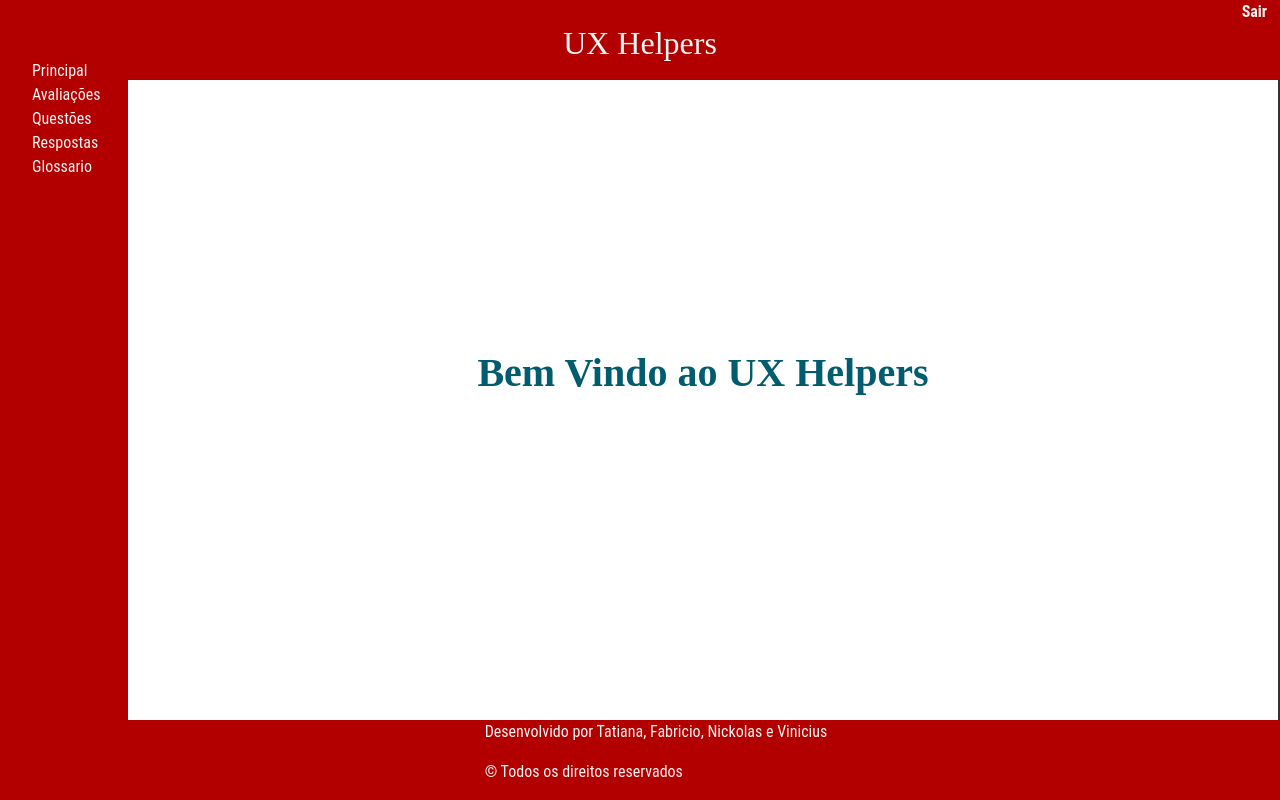
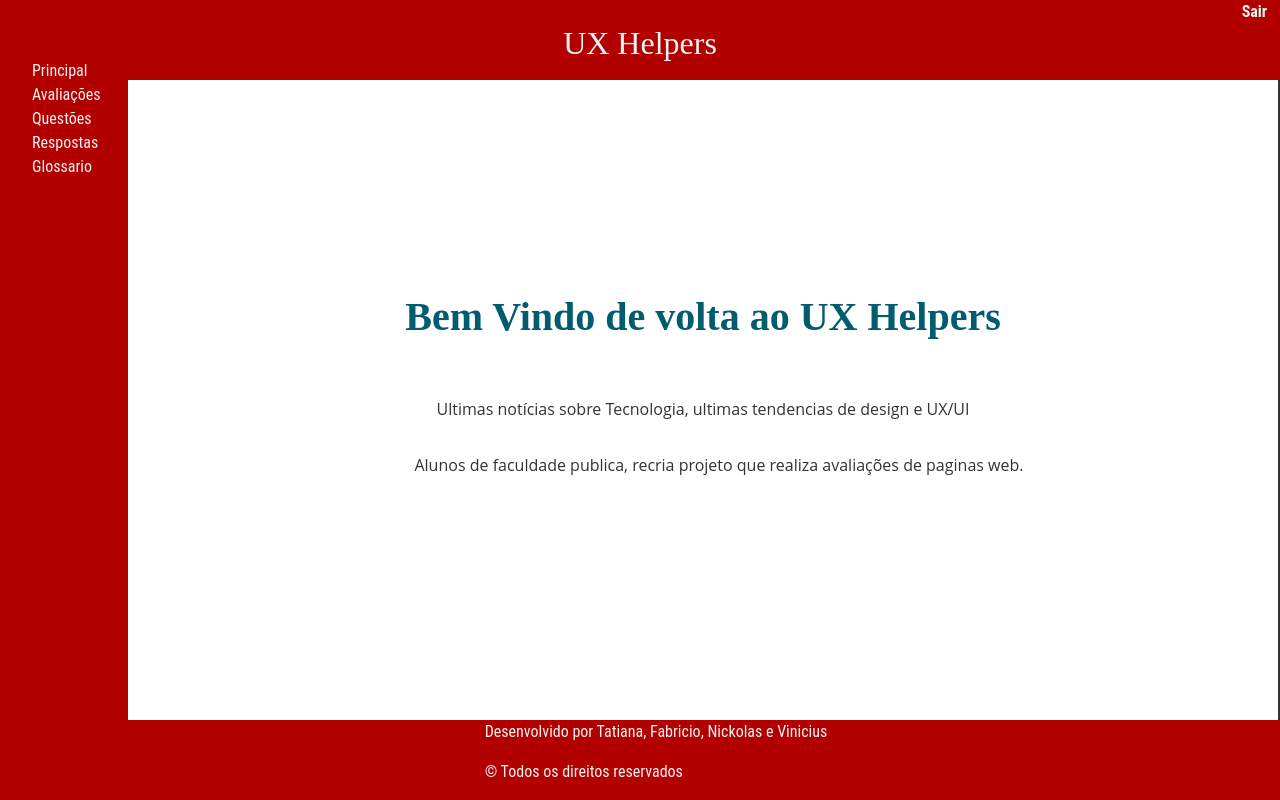
Before and after one commit to FatecFranca/DSM-G03-PI3-2022-1, a React (Create React App) app in the folder front-end/: page /home in a window 1280 px wide. Built offline with nearby package versions, Linux system fonts and the light colour scheme; a web font is replaced by a local one.

Commit message:
Update Home
Inicio da pagina principal.

```diff
--- a/front-end/src/components/Home/Home.js
+++ b/front-end/src/components/Home/Home.js
@@ -12,7 +12,15 @@ function Home() {
       <Header />
       <Menu />
       <main className="content">
-          <h1>Bem Vindo ao UX Helpers</h1>
+          <h1>Bem Vindo de volta ao UX Helpers</h1>
+          <p>Ultimas notícias sobre Tecnologia, ultimas tendencias de design e UX/UI</p>
+          <div className="page-principal">
+            <ul>
+            <p>
+              Alunos de faculdade publica, recria projeto que realiza avaliações de paginas web.
+            </p>
+            </ul>
+          </div>
       </main>
       <Footer />
     </div>
```
